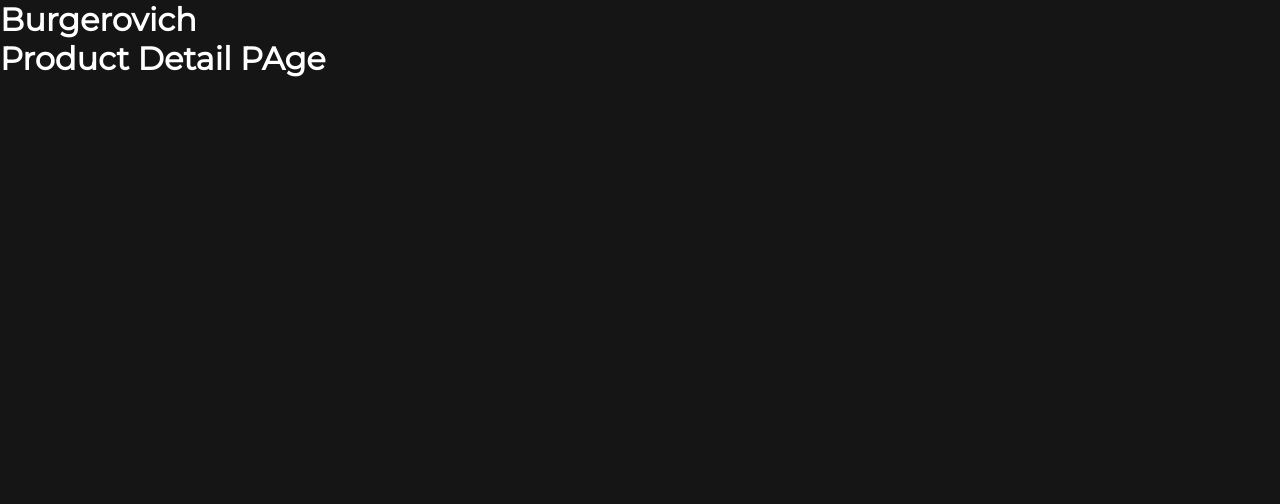
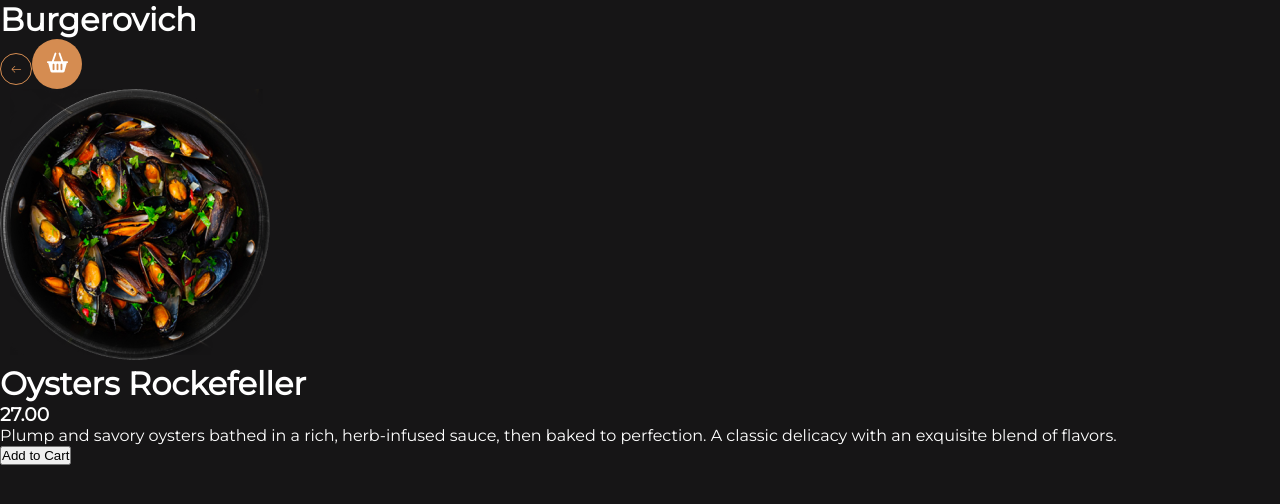
Before and after one commit to imkozin/Restaurant, a Vue app in the folder client/: page /products/1 in a window 1280 px wide. Shown: the top 504 px of the page. Built offline with nearby package versions, Linux system fonts and the light colour scheme.

Commit message:
created prod page

```diff
--- /dev/null
+++ b/client/src/components/BackButton.vue
@@ -0,0 +1,22 @@
+<template>
+    <button class="back-btn">
+        <svg xmlns="http://www.w3.org/2000/svg" width="11" height="8" viewBox="0 0 11 8" fill="none">
+                <path d="M3.65142 1.04688C3.78676 0.911539 3.99983 0.911539 4.13517 1.04688C4.26594 1.17765 4.26594 1.39529 4.13517 1.52575L1.68228 3.97864H9.77647C9.96516 3.97864 10.12 4.12861 10.12 4.31729C10.12 4.50598 9.96516 4.66082 9.77647 4.66082H1.68228L4.13517 7.10914C4.26594 7.24448 4.26594 7.46242 4.13517 7.59289C3.99983 7.72823 3.78676 7.72823 3.65142 7.59289L0.617851 4.55932C0.487083 4.42855 0.487083 4.21091 0.617851 4.08045L3.65142 1.04688Z" fill="#D58C51"/>
+                </svg>
+    </button>
+</template>
+
+<script>
+    export default {
+        name: "BackButton"
+    }
+</script>
+
+<style lang="scss" scoped>
+.back-btn {
+    width: 32px;
+    height: 32px;
+    border-radius: 50%;
+    flex-shrink: 0;
+}
+</style>
--- /dev/null
+++ b/client/src/components/CartButton.vue
@@ -0,0 +1,28 @@
+<template>
+        <button class="cart-btn">
+        <svg xmlns="http://www.w3.org/2000/svg" width="21" height="21" viewBox="0 0 21 21" fill="none">
+<g clip-path="url(#clip0_1_98)">
+<path d="M20.0746 9.20414H16.1774L13.379 1.23897C13.2096 0.756825 12.6815 0.503193 12.1992 0.672633C11.717 0.842026 11.4635 1.37024 11.6329 1.85243L14.2157 9.2041H6.78427L9.36711 1.85243C9.5365 1.37024 9.28296 0.842026 8.80077 0.672633C8.31871 0.503193 7.79041 0.756825 7.62102 1.23897L4.82263 9.20414H0.925386C0.414318 9.20414 0 9.61841 0 10.1295C0 10.6406 0.414318 11.0549 0.925386 11.0549H1.17893L3.44649 19.3309C3.61625 19.9505 4.17934 20.38 4.82171 20.38H16.2413C16.8871 20.38 17.4522 19.946 17.6189 19.3221L19.8274 11.0549H20.0746C20.5857 11.0549 21 10.6406 21 10.1295C21 9.61846 20.5857 9.20414 20.0746 9.20414ZM7.46785 17.3549C7.46785 17.866 7.05353 18.2803 6.54246 18.2803C6.03139 18.2803 5.61708 17.866 5.61708 17.3549V12.6562C5.61708 12.1451 6.03139 11.7308 6.54246 11.7308C7.05353 11.7308 7.46785 12.1451 7.46785 12.6562V17.3549ZM11.4254 17.3549C11.4254 17.866 11.011 18.2803 10.5 18.2803C9.98891 18.2803 9.57459 17.866 9.57459 17.3549V12.6562C9.57459 12.1451 9.98891 11.7308 10.5 11.7308C11.011 11.7308 11.4254 12.1451 11.4254 12.6562V17.3549ZM15.3829 17.3549C15.3829 17.866 14.9686 18.2803 14.4575 18.2803C13.9464 18.2803 13.5321 17.866 13.5321 17.3549V12.6562C13.5321 12.1451 13.9464 11.7308 14.4575 11.7308C14.9686 11.7308 15.3829 12.1451 15.3829 12.6562V17.3549Z" fill="white"/>
+</g>
+<defs>
+<clipPath id="clip0_1_98">
+<rect width="21" height="21" fill="white"/>
+</clipPath>
+</defs>
+</svg>
+        </button>
+</template>
+
+<script>
+    export default {
+        name: "CartButton"
+    }
+</script>
+
+<style lang="scss" scoped>
+.cart-btn {
+    width: 50px;
+    height: 50px;
+    border-radius: 50%;
+}
+</style>
--- a/client/src/data.js
+++ b/client/src/data.js
@@ -9,7 +9,7 @@
 
 export const products = [
   {
-    id: 1,
+    id: '1',
     title: 'Oysters Rockefeller',
     description:
       'Plump and savory oysters bathed in a rich, herb-infused sauce, then baked to perfection. A classic delicacy with an exquisite blend of flavors.',
@@ -17,7 +17,7 @@
     image: oysters,
   },
   {
-    id: 2,
+    id: '2',
     title: 'Grilled Pork Ribs with Greens',
     description:
       'Delicious pork ribs grilled to perfection and served with a generous helping of fresh greens.',
@@ -25,7 +25,7 @@
     image: porkRibs,
   },
   {
-    id: 3,
+    id: '3',
     title: 'King Prawns in Lemon Juice',
     description:
       'Succulent king prawns prepared in zesty lemon juice for a burst of flavor.',
@@ -33,7 +33,7 @@
     image: shrimps,
   },
   {
-    id: 4,
+    id: '4',
     title: 'Marble Beef Burger',
     description:
       'A juicy burger made from the finest marble beef, creating an exquisite and flavorful experience.',
@@ -41,7 +41,7 @@
     image: burger,
   },
   {
-    id: 5,
+    id: '5',
     title: 'Crispy Calamari Rings',
     description:
       'Golden-brown and crispy calamari rings, served with a tangy dipping sauce. A delightful seafood appetizer.',
@@ -49,7 +49,7 @@
     image: calmari,
   },
   {
-    id: 6,
+    id: '6',
     title: 'Sizzling Tandoori Chicken',
     description:
       'A sizzling sensation! Tender and flavorful tandoori chicken, marinated in aromatic spices, served piping hot.',
@@ -57,7 +57,7 @@
     image: tandoori,
   },
   {
-    id: 7,
+    id: '7',
     title: 'Caprese Salad',
     description:
       'A fresh and vibrant Caprese salad featuring ripe tomatoes, mozzarella cheese, and basil leaves drizzled with balsamic glaze.',
@@ -65,7 +65,7 @@
     image: salad,
   },
   {
-    id: 8,
+    id: '8',
     title: 'Chocolate Lava Cake',
     description:
       "Indulge your sweet tooth with our decadent chocolate lava cake, a warm and gooey treat that's pure bliss for chocolate lovers.",
--- a/client/src/pages/ProductDetailPage.vue
+++ b/client/src/pages/ProductDetailPage.vue
@@ -1,17 +1,45 @@
 <template>
-    <div>
-        <h1>Product Detail PAge</h1>
+    <div class="detail-page">
+        <div class="detail__page-header">
+            <router-link
+            to="/products"
+            custom
+            v-slot="{ navigate }"
+            >
+                <BackButton @click="navigate"/>
+            </router-link>
+            <router-link
+            to="/cart"
+            custom
+            v-slot="{ navigate }"
+            >
+                <CartButton @click="navigate"/>
+            </router-link>
+        </div>
+        <div class="product-wrapper">
+            <img :src="product.image" alt="image">
+            <h1>{{ product.title }}</h1>
+            <h3>{{ product.price }}</h3>
+            <p>{{ product.description }}</p>
+            <button>Add to Cart</button>
+        </div>
     </div>
 </template>
 
 <script>
-import products from '@/data';
+import { products } from '@/data';
+import BackButton from '@/components/BackButton.vue';
+import CartButton from '@/components/CartButton.vue';
 
     export default {
         name: "ProductDetailPage",
+        components: {
+            BackButton,
+            CartButton
+        },
         data() {
             return {
-                product: products.find((prod) => prod.id === this.$route.params.productId)
+                product: products.find(product => product.id === this.$route.params.productId)
             }
         }
     }
--- a/client/src/pages/ProductsPage.vue
+++ b/client/src/pages/ProductsPage.vue
@@ -7,18 +7,7 @@
             custom
             v-slot="{ navigate }"
             >
-            <button @click="navigate" class="cart-btn">
-                <svg xmlns="http://www.w3.org/2000/svg" width="21" height="21" viewBox="0 0 21 21" fill="none">
-                <g clip-path="url(#clip0_1_89)">
-                <path d="M20.0746 9.20414H16.1774L13.379 1.23897C13.2096 0.756825 12.6815 0.503193 12.1992 0.672633C11.717 0.842026 11.4635 1.37024 11.6329 1.85243L14.2157 9.2041H6.78427L9.36711 1.85243C9.5365 1.37024 9.28296 0.842026 8.80077 0.672633C8.31871 0.503193 7.79041 0.756825 7.62102 1.23897L4.82263 9.20414H0.925386C0.414318 9.20414 0 9.61841 0 10.1295C0 10.6406 0.414318 11.0549 0.925386 11.0549H1.17893L3.44649 19.3309C3.61625 19.9505 4.17934 20.38 4.82171 20.38H16.2413C16.8871 20.38 17.4522 19.946 17.6189 19.3221L19.8274 11.0549H20.0746C20.5857 11.0549 21 10.6406 21 10.1295C21 9.61846 20.5857 9.20414 20.0746 9.20414ZM7.46785 17.3549C7.46785 17.866 7.05353 18.2803 6.54246 18.2803C6.03139 18.2803 5.61708 17.866 5.61708 17.3549V12.6562C5.61708 12.1451 6.03139 11.7308 6.54246 11.7308C7.05353 11.7308 7.46785 12.1451 7.46785 12.6562V17.3549ZM11.4254 17.3549C11.4254 17.866 11.011 18.2803 10.5 18.2803C9.98891 18.2803 9.57459 17.866 9.57459 17.3549V12.6562C9.57459 12.1451 9.98891 11.7308 10.5 11.7308C11.011 11.7308 11.4254 12.1451 11.4254 12.6562V17.3549ZM15.3829 17.3549C15.3829 17.866 14.9686 18.2803 14.4575 18.2803C13.9464 18.2803 13.5321 17.866 13.5321 17.3549V12.6562C13.5321 12.1451 13.9464 11.7308 14.4575 11.7308C14.9686 11.7308 15.3829 12.1451 15.3829 12.6562V17.3549Z" fill="white"/>
-                </g>
-                <defs>
-                <clipPath id="clip0_1_89">
-                <rect width="21" height="21" fill="white"/>
-                </clipPath>
-                </defs>
-                </svg>
-            </button>
+            <CartButton @click="navigate"/>
             </router-link>
         </div>
         <div class="products__wrapper">
@@ -37,10 +26,13 @@
 
 <script>
 import { products } from '@/data';
+import CartButton from '@/components/CartButton.vue';
 
     export default {
         name: "ProductsPage",
-
+        components: {
+            CartButton
+        },
 
         data() {
             return {
--- a/client/src/pages/ShoppingCartPage.vue
+++ b/client/src/pages/ShoppingCartPage.vue
@@ -6,11 +6,7 @@
             custom
             v-slot="{ navigate }"
             >
-            <button @click="navigate" class="back-btn">
-                <svg xmlns="http://www.w3.org/2000/svg" width="11" height="8" viewBox="0 0 11 8" fill="none">
-                <path d="M3.65142 1.04688C3.78676 0.911539 3.99983 0.911539 4.13517 1.04688C4.26594 1.17765 4.26594 1.39529 4.13517 1.52575L1.68228 3.97864H9.77647C9.96516 3.97864 10.12 4.12861 10.12 4.31729C10.12 4.50598 9.96516 4.66082 9.77647 4.66082H1.68228L4.13517 7.10914C4.26594 7.24448 4.26594 7.46242 4.13517 7.59289C3.99983 7.72823 3.78676 7.72823 3.65142 7.59289L0.617851 4.55932C0.487083 4.42855 0.487083 4.21091 0.617851 4.08045L3.65142 1.04688Z" fill="#D58C51"/>
-                </svg>
-            </button>
+            <BackButton @click="navigate"/>
             </router-link>
             <h1 class="page-title">Shopping cart with selected items</h1>
         </div>
@@ -18,8 +14,12 @@
 </template>
 
 <script>
+import BackButton from '@/components/BackButton.vue';
     export default {
         name: "ShoppingCartPage",
+        components: {
+            BackButton
+        }
     }
 </script>
 
--- a/client/src/store/index.js
+++ b/client/src/store/index.js
@@ -1,9 +1,15 @@
 import { createStore } from 'vuex'
+import products from '@/data'
 
 export default createStore({
   state: {
+    Products: products
   },
   getters: {
+    getProducts: state => state.Products,
+    getProductById: (state) => (productId) => {
+      return state.Products.find(product => product.id === productId);
+    }
   },
   mutations: {
   },
```
